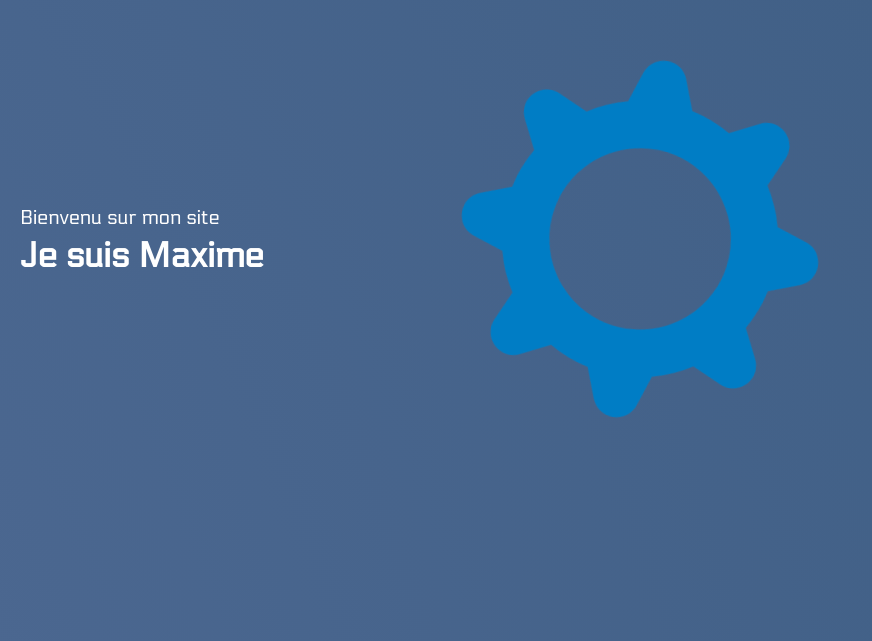
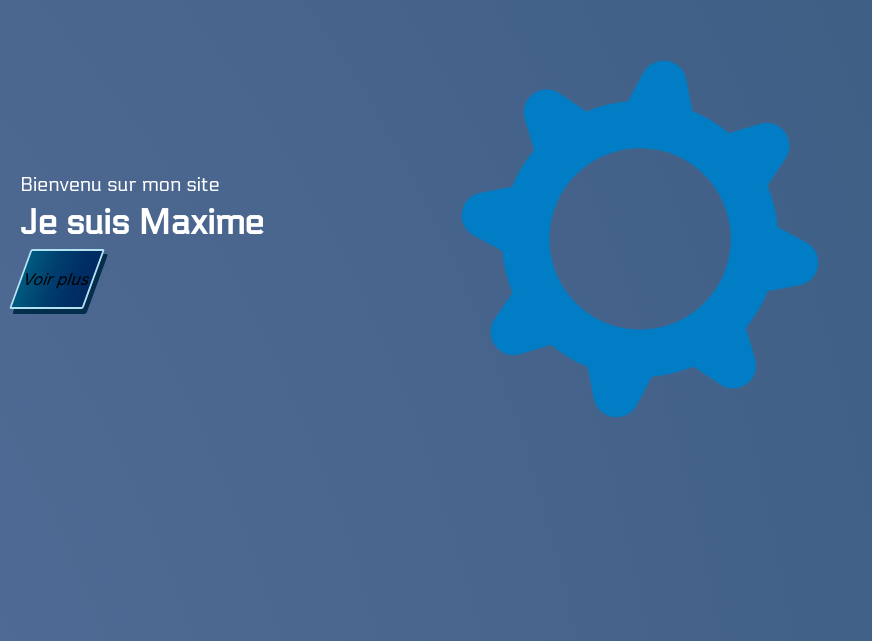
Before and after one commit to Tex-Eric/ReactPortFolio, a React (Create React App) app in the folder portfoliomaxime/: page / in a window 1280 px wide. Shown: the part 159-800 px from the top of the page, without its empty margins (0-872 px from the left). Built offline with nearby package versions, Linux system fonts and the light colour scheme.

Commit message:
Component button fixe fait

```diff
--- a/portfoliomaxime/src/App.js
+++ b/portfoliomaxime/src/App.js
@@ -1,4 +1,4 @@
-import Intro from "./Component/Intro/Intro";
+import Intro from "./Page/Intro/Intro";
 import WallpaperV01 from "./Component/Wallpaper/WallpaperV01";
 import WallpaperV02 from "./Component/Wallpaper/WallpaperV02";
 
--- /dev/null
+++ b/portfoliomaxime/src/Component/Buttonbias/Buttonbias.js
@@ -0,0 +1,16 @@
+import ButtonbiasBackground from "./ButtonbiasBackground";
+import { ButtonbiasStyleShape } from "./ButtonbiasStyle";
+import React from 'react';
+
+
+function Buttonbias({write}) {
+
+  return (
+    <div style={ButtonbiasStyleShape}>
+        <ButtonbiasBackground/>
+        <p>{write}</p>
+    </div>
+  );
+}
+
+export default Buttonbias;
--- /dev/null
+++ b/portfoliomaxime/src/Component/Buttonbias/ButtonbiasBackground.js
@@ -0,0 +1,39 @@
+function ButtonbiasBackground() {
+    const positionFixed = {
+        position: "absolute",
+        zIndex: '-1',
+    }
+
+    const objectFit ={
+        objectFit:'cover'
+    }
+
+    const test = {
+        transformOrigin: "center",
+        transformBox: "fill-box",
+        width: "100%",
+        height: "100%",
+        transform: "scale(1.1)"
+    }
+
+    return (
+      <div style={positionFixed}>
+        <div style={objectFit}>
+        <svg style={test} xmlns="http://www.w3.org/2000/svg"  viewBox="0 0 2000 2000">
+            <defs>
+                <linearGradient id="linear-gradient" y1="1000" x2="2000" y2="1000" gradientUnits="userSpaceOnUse">
+                    <stop offset="0" stop-color="#005f83"/>
+                    <stop offset="0.08" stop-color="#00587e"/>
+                    <stop offset="0.43" stop-color="#003e6e"/>
+                    <stop offset="0.75" stop-color="#002e64"/>
+                    <stop offset="1" stop-color="#002961"/>
+                </linearGradient>
+            </defs>
+            <rect style={test} fill="url(#linear-gradient)" width="2000" height="2000"/>
+        </svg>
+        </div>
+      </div>
+    );
+  }
+
+  export default ButtonbiasBackground;
--- /dev/null
+++ b/portfoliomaxime/src/Component/Buttonbias/ButtonbiasStyle.js
@@ -0,0 +1,9 @@
+export const ButtonbiasStyleShape = {
+    border:'2px solid #B2E2F2 ',
+    borderRadius: '2px 2px 2px 2px',
+    boxShadow: '5px 5px 0px #042E4C',
+    transform: 'skew(-20deg)',
+    padding : '2px',
+    position: 'relative',
+    overflow: 'hidden'
+}
--- a/portfoliomaxime/src/Component/Wallpaper/WallpaperV02.js
+++ b/portfoliomaxime/src/Component/Wallpaper/WallpaperV02.js
@@ -19,7 +19,7 @@ function WallpaperV02() {
         objectFit: "contain",
         width: "100%",
         height: "100%",
-        transform: "scale(6.5)"
+        transform: "scale(5)"
     }
 
     return (
--- a/portfoliomaxime/src/Component/Intro/Intro.js
+++ b/portfoliomaxime/src/Page/Intro/Intro.js
@@ -1,15 +1,18 @@
+import Buttonbias from "../../Component/Buttonbias/Buttonbias";
 import useMediaQuery from "../../Utils/useMediaQuery";
 import {IntroGlobalStyle, Typo01Style, Typo02Style} from "./IntroStyle";
 
 
 function Intro() {
     const isDesktop = useMediaQuery('(min-width: 640px)');
+    const buttonWrite = 'Voir plus';
 
   return (
     <div>
       <div style={IntroGlobalStyle(isDesktop)}>
         <p style={Typo01Style(isDesktop)}>Bienvenu sur mon site</p>
         <p style={Typo02Style(isDesktop)}>Je suis Maxime</p>
+        <Buttonbias write={buttonWrite}/>
       </div>
     </div>
   );
```
Also changed, not shown: portfoliomaxime/src/Page/Intro/IntroStyle.js (renamed from portfoliomaxime/src/Component/Intro/IntroStyle.js).
